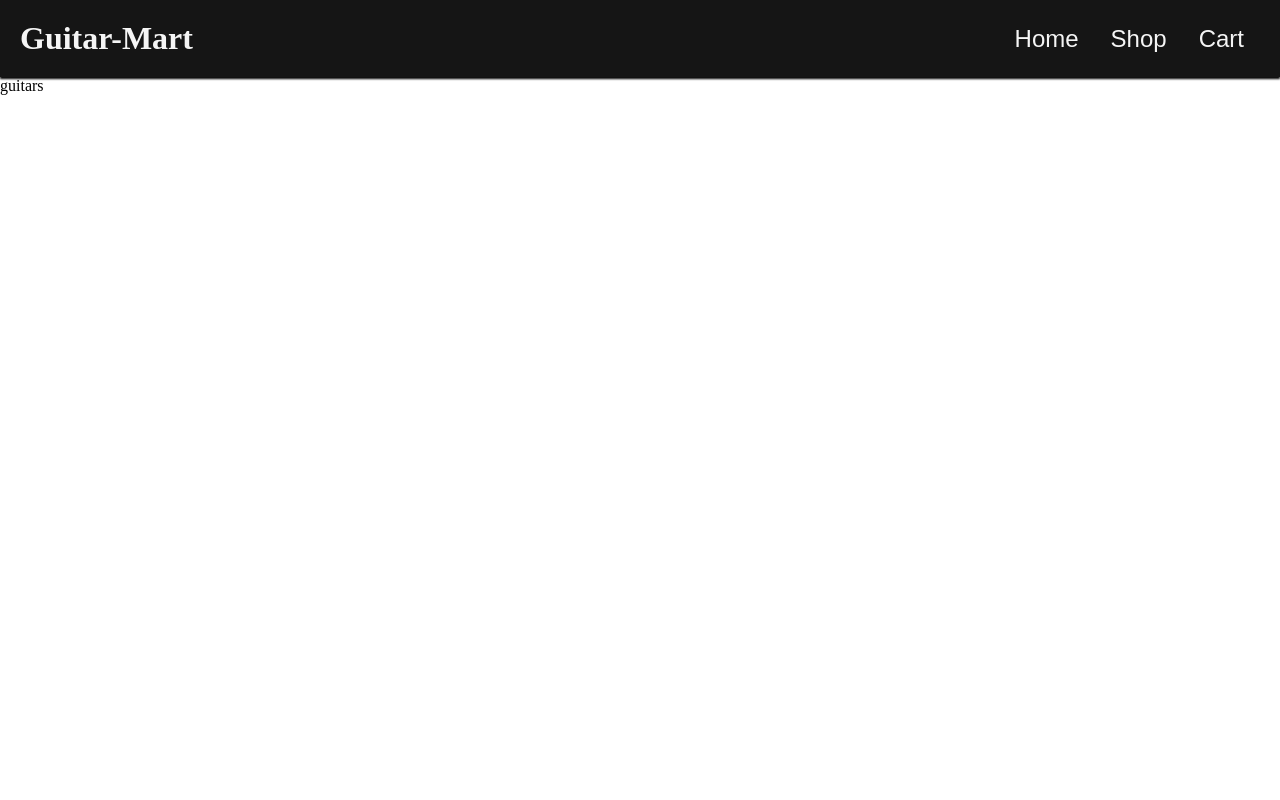
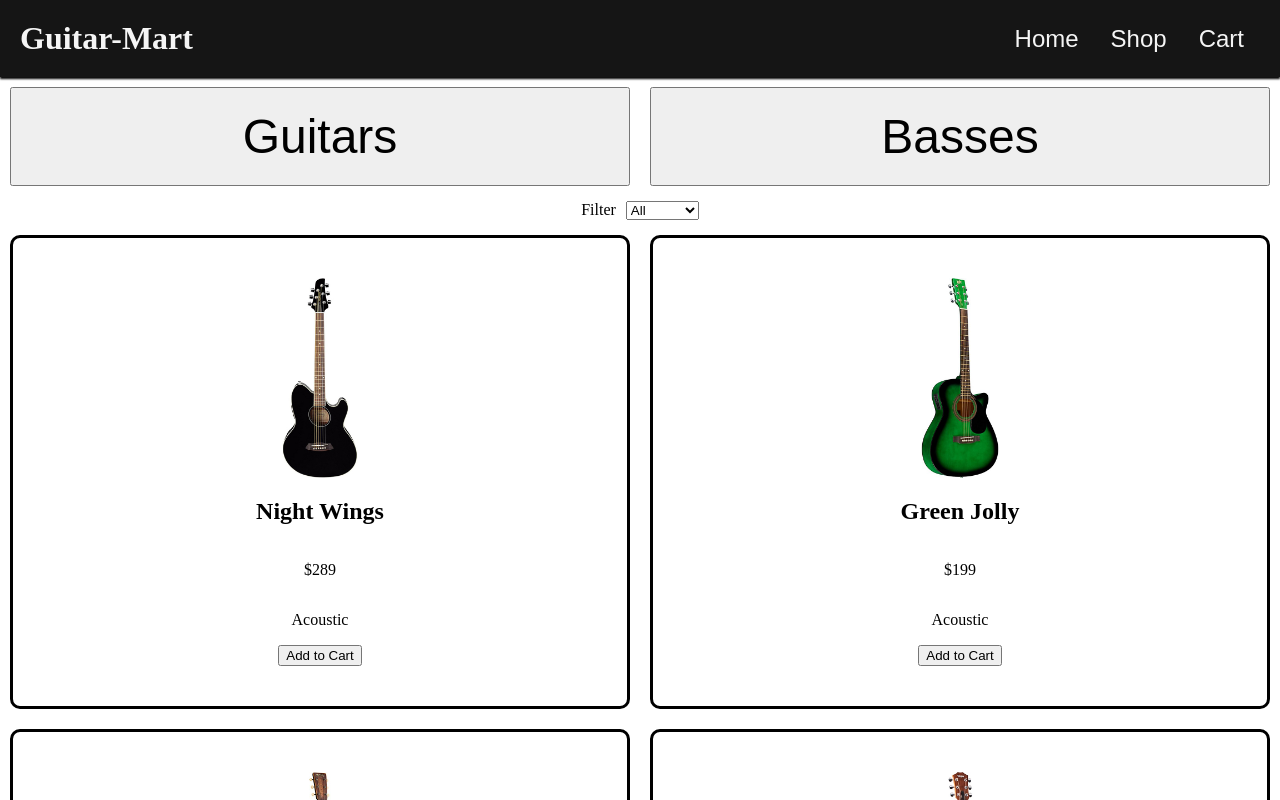
Before and after one commit to jacobgunlock/shopping-cart, a React (Create React App) app: page /shop in a window 1280 px wide. Shown: the top 800 px of the page. Built offline with nearby package versions, Linux system fonts and the light colour scheme.

Commit message:
working filter feature, could use better design

```diff
--- a/src/App.js
+++ b/src/App.js
@@ -1,6 +1,7 @@
 import { BrowserRouter, Routes, Route } from "react-router-dom";
 import { Home } from "./components/pages/Home";
 import { Shop } from './components/pages/Shop';
+import { Cart } from './components/pages/Cart';
 
 function App() {
   return (
@@ -8,6 +9,7 @@ function App() {
       <Routes>
         <Route path="/" element={<Home />} />
         <Route path="/shop" element={<Shop />} />
+        <Route path="/cart" element={<Cart />} />
       </Routes>
     </BrowserRouter>
   );
--- a/src/components/Card.js
+++ b/src/components/Card.js
@@ -2,7 +2,7 @@ import React from 'react'
 import styled from 'styled-components';
 
 export const Card = (props) => {
-  const { img, name, price } = props.item;
+  const { img, name, price, type } = props.item;
 
   const Container = styled.div`
     border: solid black;
@@ -18,7 +18,8 @@ export const Card = (props) => {
     <Container>
       <img src={img} alt="" style={{width: '200px'}}/>
       <h2>{name}</h2>
-      <p>{price}</p>
+      <p>${price}</p>
+      <p>{type}</p>
       <button>Add to Cart</button>
     </Container>
   )
--- /dev/null
+++ b/src/components/pages/Cart.js
@@ -0,0 +1,11 @@
+import React from 'react'
+import { Navbar } from '../Navbar'
+
+export const Cart = () => {
+  return (
+    <div>
+      <Navbar />
+      <p>cart</p>
+    </div>
+  )
+}
--- a/src/components/pages/Shop.js
+++ b/src/components/pages/Shop.js
@@ -1,13 +1,134 @@
-import React from 'react'
-import { Navbar } from '../Navbar'
-import guitars from '../products/guitars'
+import React, { useState } from "react";
+import { Navbar } from "../Navbar";
+import guitars from "../products/guitars";
+import basses from "../products/basses";
+import { Card } from "../Card";
+import styled from "styled-components";
 
 export const Shop = () => {
+  const Cards = styled.div`
+    display: grid;
+    grid-template-columns: 1fr 1fr;
+  `;
+  const CategoryStyled = styled.div`
+    display: grid;
+    grid-template-columns: 1fr 1fr;
+    padding: 10px;
+    gap: 20px;
 
+    button {
+      font-size: 48px;
+      padding: 20px 0;
+    }
+  `;
+  const Filter = styled.div`
+    display: flex;
+    justify-content: center;
+    * {
+      margin: 5px;
+    }
+  `;
+  const [category, setCategory] = useState("guitars");
+  const [filters, setFilters] = useState({
+    one: "Acoustic",
+    two: "Electric",
+    all: "All",
+    current: "All",
+  });
+
+  let list;
+  if (category === "guitars") {
+    switch (filters.current) {
+      case "All":
+        list = guitars.map((item) => {
+          return <Card item={item} />;
+        });
+        break;
+      case "Electric":
+        const electricGuitars = guitars.filter((item) => {
+          return item.type === "Electric";
+        });
+        list = electricGuitars.map((item) => {
+          return <Card item={item} />;
+        });
+        break;
+      case "Acoustic":
+        const acousticGuitars = guitars.filter((item) => {
+          return item.type === "Acoustic";
+        });
+        list = acousticGuitars.map((item) => {
+          return <Card item={item} />;
+        });
+        break;
+      default:
+        break;
+    }
+  } else if (category === "basses") {
+    switch (filters.current) {
+      case "All":
+        list = basses.map((item) => {
+          return <Card item={item} />;
+        });
+        break;
+      case "4 String":
+        const fourStrings = basses.filter((item) => {
+          return item.type === "4 String";
+        });
+        list = fourStrings.map((item) => {
+          return <Card item={item} />;
+        });
+        break;
+      case "5 String":
+        const fiveStrings = basses.filter((item) => {
+          return item.type === "5 String";
+        });
+        list = fiveStrings.map((item) => {
+          return <Card item={item} />;
+        });
+        break;
+      default:
+        break;
+    }
+  }
+  const handleCategoryChange = (type) => {
+    setCategory(type);
+    if (type === 'guitars') {
+      setFilters({
+        one: "Acoustic",
+        two: "Electric",
+        all: "All",
+        current: "All",
+      });
+    } else
+      setFilters({
+        one: "4 String",
+        two: "5 String",
+        all: "All",
+        current: "All",
+      });
+  };
   return (
-    <div>
+    <>
       <Navbar />
-      guitars
-    </div>
-  )
-}
+      <CategoryStyled>
+        <button onClick={() => handleCategoryChange("guitars")}>Guitars</button>
+        <button onClick={() => handleCategoryChange("basses")}>Basses</button>
+      </CategoryStyled>
+      <Filter>
+        <label htmlFor="type">Filter</label>
+        <select
+          name="type"
+          value={filters.current}
+          onChange={(e) =>
+            setFilters((prev) => ({ ...prev, current: e.target.value }))
+          }
+        >
+          <option value={filters.all}>{filters.all}</option>
+          <option value={filters.one}>{filters.one}</option>
+          <option value={filters.two}>{filters.two}</option>
+        </select>
+      </Filter>
+      <Cards>{list};</Cards>
+    </>
+  );
+};
--- a/src/components/products/basses.js
+++ b/src/components/products/basses.js
@@ -3,49 +3,49 @@ const basses = [
     img: require("../../assets/basses/4string/blue.jpg"),
     name: "Deep Blue Jazz",
     price: 549,
-    string: 4,
+    type: '4 String',
   },
   {
     img: require("../../assets/basses/4string/maple.jpg"),
     name: "Hickory Smoked",
     price: 649,
-    string: 4,
+    type: '4 String',
   },
   {
     img: require("../../assets/basses/4string/purple.jpg"),
     name: "Galaxy Haze",
     price: 999,
-    string: 4,
+    type: '4 String',
   },
   {
     img: require("../../assets/basses/4string/red.jpg"),
     name: "Classic Cherry Red",
     price: 289,
-    string: 4,
+    type: '4 String',
   },
   {
-    img: require("../../assets/basses/5string/blue.jpg"),
+    img: require("../../assets/basses/5string/black.jpg"),
     name: "Binary Black",
     price: 679,
-    string: 5,
+    type: '5 String',
   },
   {
     img: require("../../assets/basses/5string/metal.jpg"),
     name: "Heavy Metallic",
     price: 949,
-    string: 5,
+    type: '5 String',
   },
   {
     img: require("../../assets/basses/5string/orange.jpg"),
     name: "Blood Moon Orange",
     price: 399,
-    string: 5,
+    type: '5 String',
   },
   {
     img: require("../../assets/basses/5string/yellow.jpg"),
     name: "Honeydude",
     price: 489,
-    string: 5,
+    type: '5 String',
   },
 ];
 
--- a/src/components/products/guitars.js
+++ b/src/components/products/guitars.js
@@ -3,85 +3,85 @@ const guitars = [
     img: require("../../assets/guitars/acoustic/dark.jpg"),
     name: "Night Wings",
     price: 289,
-    type: "acoustic",
+    type: "Acoustic",
   },
   {
     img: require("../../assets/guitars/acoustic/green.jpg"),
     name: "Green Jolly",
     price: 199,
-    type: "acoustic",
+    type: "Acoustic",
   },
   {
     img: require("../../assets/guitars/acoustic/maple.jpg"),
     name: "Tree House Campfire",
     price: 399,
-    type: "acoustic",
+    type: "Acoustic",
   },
   {
     img: require("../../assets/guitars/acoustic/oak.jpg"),
     name: "Hard Rock Wood",
     price: 249,
-    type: "acoustic",
+    type: "Acoustic",
   },
   {
     img: require("../../assets/guitars/acoustic/sunkist.jpg"),
     name: "Sunkist Soda",
     price: 449,
-    type: "acoustic",
+    type: "Acoustic",
   },
   {
     img: require("../../assets/guitars/acoustic/tan.jpg"),
     name: "Beach Body",
     price: 289,
-    type: "acoustic",
+    type: "Acoustic",
   },
   {
     img: require("../../assets/guitars/electric/blue.jpg"),
     name: "Blue Devil",
     price: 479,
-    type: "electric",
+    type: "Electric",
   },
   {
     img: require("../../assets/guitars/electric/cherry.jpg"),
     name: "Cherry Pie",
     price: 349,
-    type: "electric",
+    type: "Electric",
   },
   {
     img: require("../../assets/guitars/electric/classic.jpg"),
     name: `Toasted S'more`,
     price: 469,
-    type: "electric",
+    type: "Electric",
   },
   {
     img: require("../../assets/guitars/electric/green.jpg"),
     name: "Magicka Potion",
     price: 199,
-    type: "electric",
+    type: "Electric",
   },
   {
     img: require("../../assets/guitars/electric/mint.jpg"),
     name: "Shamrock Shake",
     price: 599,
-    type: "electric",
+    type: "Electric",
   },
   {
     img: require("../../assets/guitars/electric/orange.jpg"),
     name: "Candy Crush",
     price: 799,
-    type: "electric",
+    type: "Electric",
   },
   {
     img: require("../../assets/guitars/electric/red.jpg"),
     name: "Lipstick Lush",
     price: 629,
-    type: "electric",
+    type: "Electric",
   },
   {
     img: require("../../assets/guitars/electric/warhammer.jpg"),
     name: "The War Hammer",
     price: 666,
-    type: "electric",
+    type: "Electric",
   },
 ];
 
```
